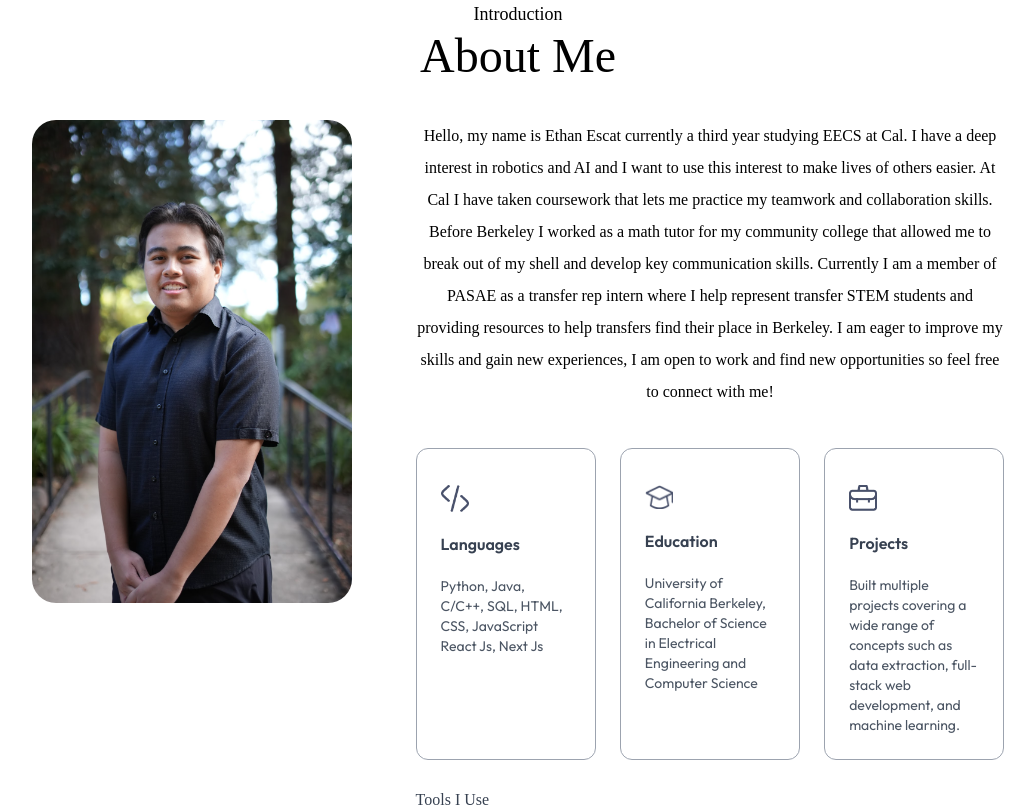
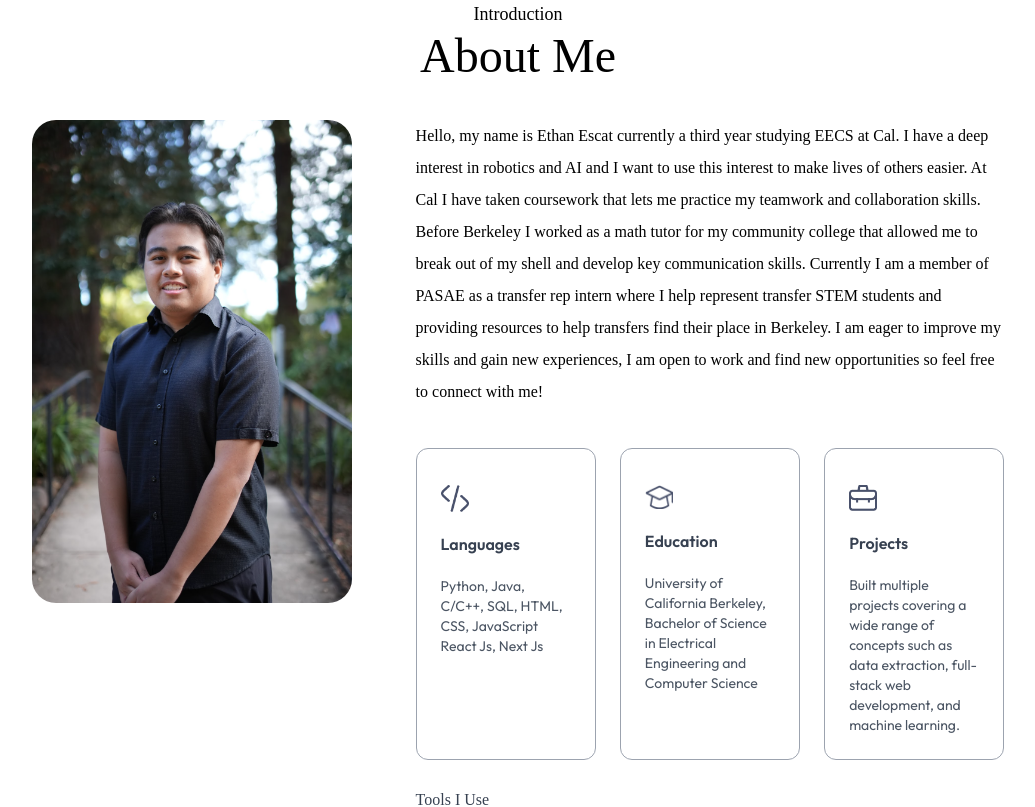
Before and after one commit to EEscat1804/Personal-Portfolio-Website, a Next.js app: page / in a window 1280 px wide. Shown: the part 840-1647 px from the top of the page, without its empty margins (122-1157 px from the left). Built offline with nearby package versions, Linux system fonts and the light colour scheme; a web font is replaced by a local one.

Commit message:
Update About.jsx

```diff
--- a/app/components/About.jsx
+++ b/app/components/About.jsx
@@ -22,8 +22,8 @@ const About = ({isDarkMode}) => {
                 rounded-3xl' />
             </motion.div>
             <motion.div
-            className='flex-1 justify-center'>
-              <p className='text-center mb-10 max-w-2xl font-Ovo'
+            className='flex-1 flex flex-col items-center lg:items-start'>
+              <p className='text-center lg:text-left mb-10 max-w-2xl font-Ovo'
               >
                 Hello, my name is Ethan Escat currently a third year studying EECS at Cal. I have a deep interest in
                 robotics and AI and I want to use this interest to make lives of others easier. At Cal I have taken coursework that
```
